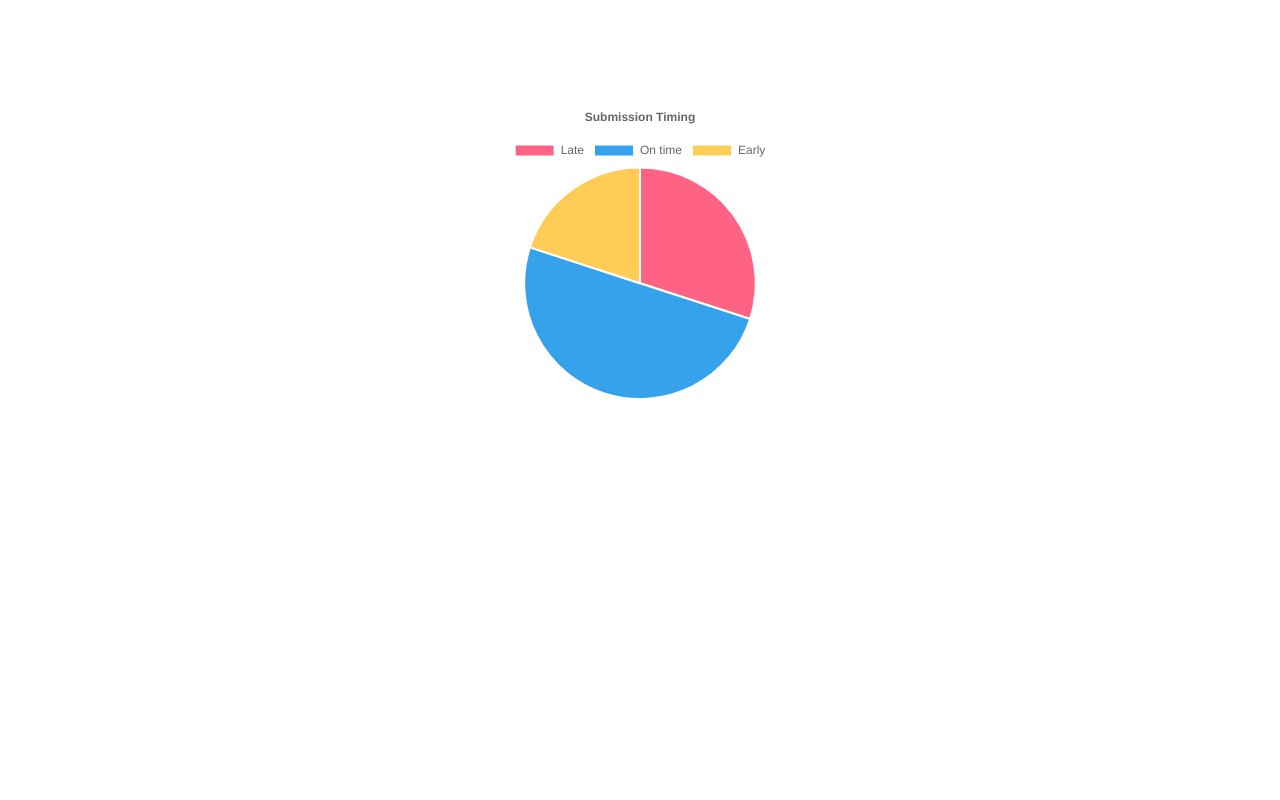
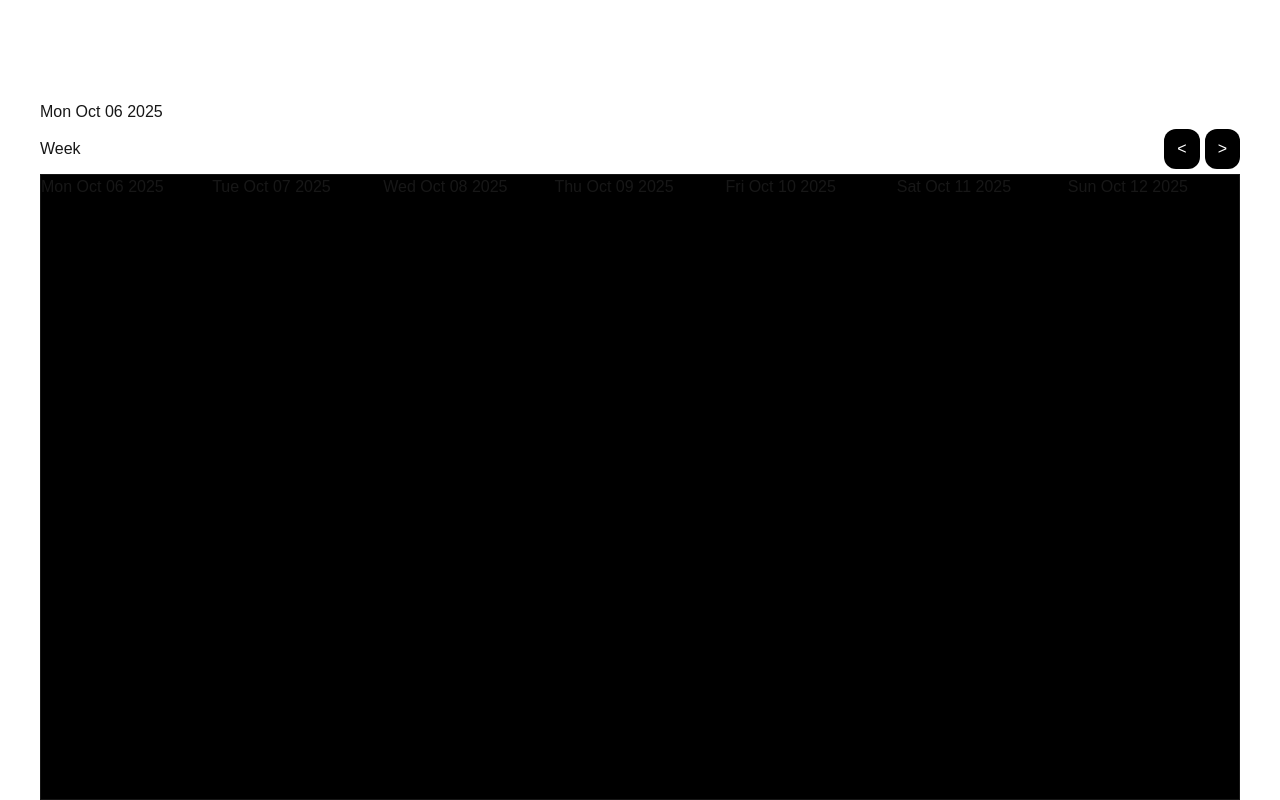
Before and after one commit to 17nbist/COB290-2025-Team-5, a Next.js app: page /dashboard in a window 1280 px wide. Built offline with nearby package versions, Linux system fonts and the light colour scheme.

Commit message:
Calendar started

```diff
--- a/src/app/dashboard/page.js
+++ b/src/app/dashboard/page.js
@@ -2,22 +2,28 @@
 import Card from "@/components/Card";
 import NavBar  from "@/components/NavBar";
 import PieChart from "@/components/PieChart";
+import Calendar from "@/components/Calendar";
 import { useEffect, useState } from "react";
 
 export default function Dashboard() {
   const navItems = ["Today", "Projects", "Forum", "Requests"]
   const [activeTab, setActiveTab] = useState(navItems[0]);
-    var InputDataExample = {
+  var InputDataExample = {
     "labels" : ["Late", "On time", "Early"],
     "dataSetLabel" : "submission(%)",
     "data" : [17,60,23],
     "title" : "Submission Timing"
-}
+  }
+
+  const tasks = [
+    {id: 0, title: "Task 1", from: new Date(), from: new Date("2025-10-16")},
+  ]
   return (
     <div style={{display: "flex", justifyContent : "center", marginTop : "100px"}}>
       {/* <NavBar items={navItems} activeTab={activeTab} setActiveTab={setActiveTab}/>
       */}
-      <PieChart InputData={InputDataExample}></PieChart>
+      {/* <PieChart InputData={InputDataExample}></PieChart> */}
+      <Calendar />
     </div>
   );
 }
--- /dev/null
+++ b/src/components/Calendar.js
@@ -0,0 +1,106 @@
+"use client"
+import {useEffect, useState} from "react";
+
+export default function Calendar({tasks}) {
+  const [startDate, setStartDate] = useState(() => {
+    let date = new Date();
+    date.setHours(0, 0, 0, 0);
+
+    let dayOfWeek = date.getDay()
+    const diff = dayOfWeek === 0 ? -6 : 1 - dayOfWeek;
+    date.setDate(date.getDate() + diff);
+    return date;
+  });
+
+  function incrementDate() {
+    setStartDate(prev => {
+      const newDate = new Date(prev);
+      newDate.setDate(newDate.getDate() + 7);
+      return newDate;
+    });
+  }
+
+  function decrementDate() {
+    setStartDate(prev => {
+      const newDate = new Date(prev);
+      newDate.setDate(newDate.getDate() - 7);
+      return newDate;
+    });
+  }
+
+  function getDatesInRange() {
+    let dates = [];
+    for (let i = 0; i < 7; i++) {
+      let today = new Date(startDate)
+      today.setDate(today.getDate() + i);
+      dates.push(today);
+    }
+    return dates;
+  }
+
+  const calendarWidth = 1200;
+
+  return (
+    <div style={{display: "flex", flexDirection: "column", gap: "5px", width: calendarWidth + "px", height: "700px"}}>
+      <h1>{startDate.toDateString()}</h1>
+      {/*top bar*/}
+      <div style={{display: "flex", justifyContent: "space-between", width: "100%", alignItems: "center"}}>
+        <h1> Week </h1>
+        <div style={{display: "flex", gap: "5px"}}>
+          <Button text={"<"} onClick={decrementDate} />
+          <Button text={">"} onClick={incrementDate}/>
+        </div>
+      </div>
+
+      {/*calendar body*/}
+      <div style={{
+        display: "grid",
+        borderStyle: "solid", borderWidth: "1px",
+        height: "100%",
+        gridTemplateColumns: "repeat(7, minmax(0, 1fr))",
+        backgroundColor: "#000",
+        gridColumngap : "1px"
+
+      }}>
+        {
+          getDatesInRange().map(e => (
+            <h1>{e.toDateString()}</h1>
+          ))
+        }
+      </div>
+    </div>
+  )
+}
+
+function CalendarTask() {
+  return (
+    <div>
+
+    </div>
+  )
+}
+
+function Button({outerstyle, textStyle, text, icon, onClick}) {
+
+  const defaultTouterStyle = {
+    display: "flex",
+    borderRadius: "12px",
+    backgroundColor: "#000",
+    padding: "6px 13px 6px 13px",
+    height: "40px",
+    alignItems: "center"
+  };
+  const combinedOuterStyle = {...defaultTouterStyle, ...outerstyle};
+
+  const defaultTextStyle = {
+    color : "#fff",
+    userSelect : "none",
+  };
+  const combinedTextStyle = {...defaultTextStyle, ...textStyle};
+
+  return (
+    <div onClick={onClick} style={combinedOuterStyle}>
+      <h1 style={combinedTextStyle}>{text}</h1>
+    </div>
+  )
+}
```
